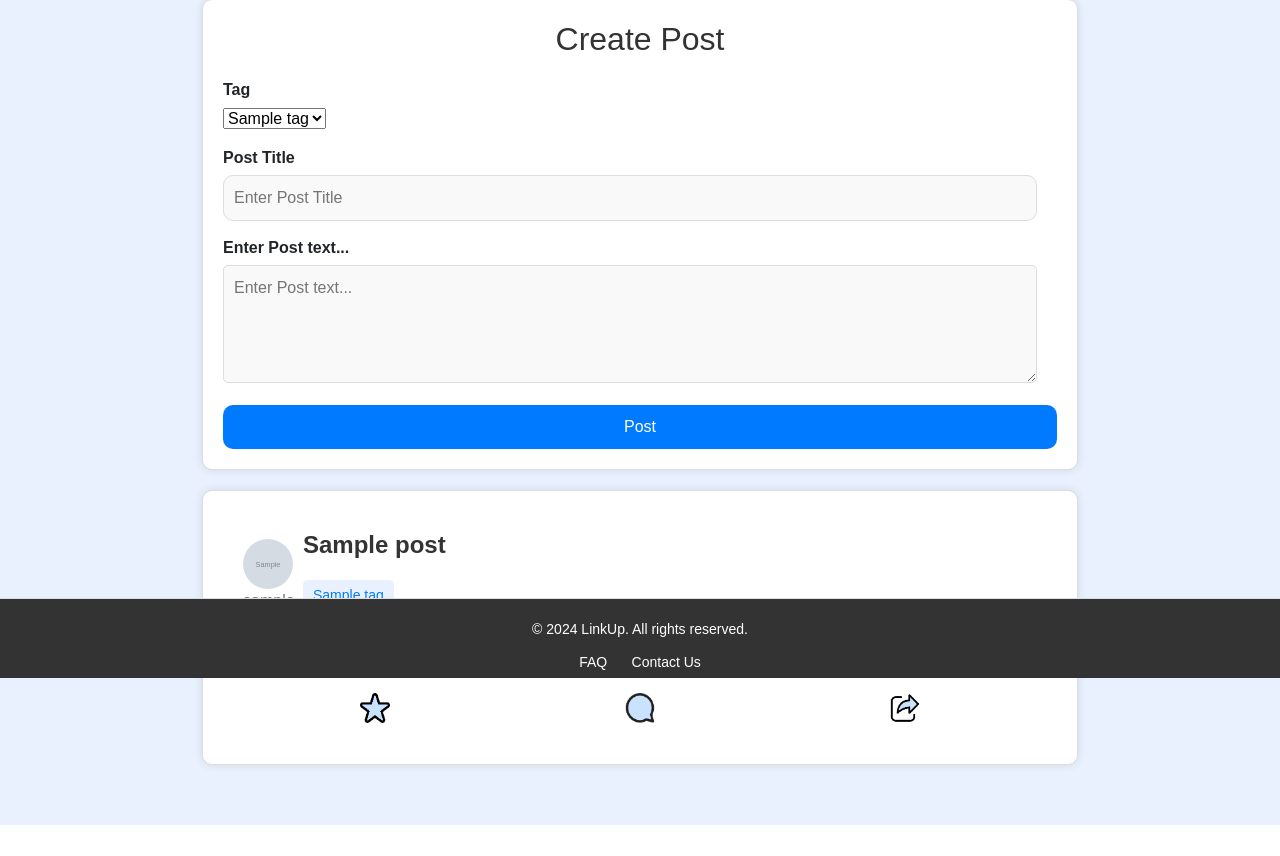
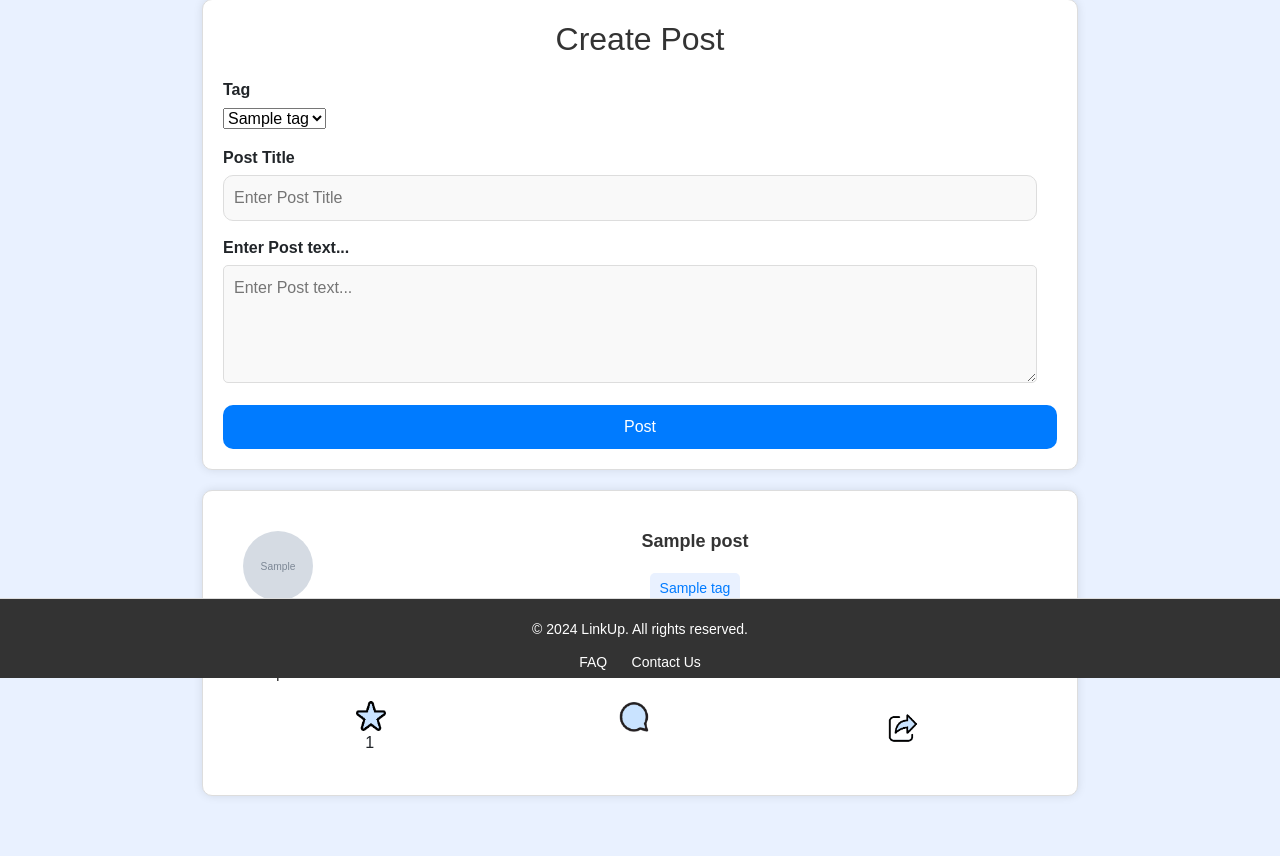
Before and after one commit to DeaconMizzi/LinkUp, a PHP site: page / in a window 1280 px wide. Shown: the part 122-978 px from the top of the page. Before the commit the page ends 947 px from the top, so only its background shows below. Run offline with PHP 8.4, Linux system fonts and the light colour scheme; tables that the repository leaves empty or names only in its code hold one stand-in row (values such as "Sample post"); grey boxes marked "Sample" are stand-in pictures.

Commit message:
Star Functionality

```diff
--- a/assets/css/styles.css
+++ b/assets/css/styles.css
@@ -261,13 +261,15 @@ header {
 /* Profile container styles */
 .profile-container {
     max-width: 900px; /* Adjusted width for consistency */
-    margin: 50px 20px; /* Added margin for spacing */
+    min-width: 600px; /* Set a minimum width */
+    margin: 50px auto; /* Center the container and add margin for spacing */
     padding: 20px;
     background-color: #fff;
     border: 2px solid #C9E3FF;
     border-radius: 10px;
     box-shadow: 0px 0px 10px rgba(0, 0, 0, 0.1);
 }
+
 
 .profile-header {
     text-align: center;
@@ -304,6 +306,9 @@ header {
     padding: 10px;
     border-radius: 5px;
     margin-top: 5px;
+    word-wrap: break-word; /* Ensure long words break and wrap within the container */
+    white-space: pre-wrap; /* Preserve whitespace and wrap the text */
+    overflow: hidden; /* Hide any overflow text */
 }
 
 .profile-actions {
@@ -769,36 +774,69 @@ header {
 
 .post-header {
     display: flex;
-    align-items: center;
+    align-items: flex-start;
     margin-bottom: 10px;
+    position: relative;
+}
+
+.post-avatar-container {
+    position: relative;
+    display: flex;
+    flex-direction: column;
+    align-items: center; /* Center the username under the picture */
 }
 
 .post-avatar {
-    width: 50px;
-    height: 50px;
+    width: 70px;
+    height: 70px;
     border-radius: 50%;
-    margin-right: 10px;
 }
 
-.post-header-content {
+.post-username {
+    margin-top: 5px;
+    margin-right: 20px;
+    font-size: 16px;
+    color: black;
+    text-align: center;
+    width: 100%; /* Ensure it takes full width of the container */
+}
+
+.post-details {
+    margin-left: 20px; /* Add space to the left */
+    flex: 1;
     display: flex;
     flex-direction: column;
-    flex: 1;
+    justify-content: center;
+    align-items: center; /* Center the tag */
 }
 
 .post-title {
-    font-size: 24px;
+    font-size: 18px;
     font-weight: bold;
-    color: #333;
-    margin: 0;
+    margin-bottom: 5px;
 }
 
-.post-username {
+.post-tag {
+    display: inline-block;
+    padding: 5px 10px;
+    background-color: #e9f1ff;
+    border-radius: 5px;
+    font-size: 14px;
+    color: #007bff;
+    margin-bottom: 10px;
+}
+.btn-star {
+    background: none;
+    border: none;
+    cursor: pointer;
+    padding: 0;
+    display: flex;
+    align-items: center;
+}
+
+.star-count {
+    margin-left: 9px;
     font-size: 16px;
-    color: #777;
-    margin: 0;
-    text-align: right;
-    align-self: flex-end;
 }
 
 .comments-section h3, .add-comment-section h3 {
--- a/index.php
+++ b/index.php
@@ -48,12 +48,29 @@ $user_id = $_SESSION['user_id'] ?? null;
 
         if ($result->num_rows > 0) {
             while ($row = $result->fetch_assoc()) {
+                // Check if the user has a profile picture; if not, use the default
+                $profile_picture = $row['profile_picture'] ? htmlspecialchars($row['profile_picture']) : '/linkup/assets/images/profile.png';
+
+                // Count the number of likes for this post
+                $star_count_sql = "SELECT COUNT(*) AS star_count FROM stars WHERE post_id = " . $row['post_id'];
+                $star_count_result = $conn->query($star_count_sql);
+                $star_count_row = $star_count_result->fetch_assoc();
+                $star_count = $star_count_row['star_count'];
+
+                // Check if the user has already liked the post
+                $is_starred = false;
+                if ($user_id) {
+                    $star_check_sql = "SELECT * FROM stars WHERE user_id = $user_id AND post_id = " . $row['post_id'];
+                    $star_check_result = $conn->query($star_check_sql);
+                    $is_starred = $star_check_result->num_rows > 0;
+                }
+
                 echo '<div class="post-container">';
                 echo '<div class="post">';
                 echo '<div class="post-header">';
                 echo '<div class="post-avatar-container">';
                 echo '<a href="profile.php?id=' . $row['user_id'] . '">';
-                echo '<img class="post-avatar" src="' . htmlspecialchars($row['profile_picture']) . '" alt="Profile Picture">';
+                echo '<img class="post-avatar" src="' . $profile_picture . '" alt="Profile Picture">';
                 echo '</a>';
                 echo '<div class="post-username">' . htmlspecialchars($row["username"]) . '</div>';
                 echo '</div>';
@@ -64,7 +81,13 @@ $user_id = $_SESSION['user_id'] ?? null;
                 echo '</div>';
                 echo '<div class="post-content"><p>' . htmlspecialchars($row["content"]) . '</p></div>';
                 echo '<div class="post-actions">';
-                echo '<button class="btn-star"><img src="/linkup/assets/images/star.png" alt="Star"></button>';
+                echo '<form action="actions/add_star.php" method="post" class="star-form">';
+                echo '<input type="hidden" name="post_id" value="' . $row['post_id'] . '">';
+                echo '<button type="submit" class="btn-star">';
+                echo '<img src="/linkup/assets/images/' . ($is_starred ? 'starred.png' : 'star.png') . '" alt="Star">';
+                echo '</button>';
+                echo '<span class="star-count">' . $star_count . '</span>';
+                echo '</form>';
                 echo '<a href="post.php?id=' . $row["post_id"] . '"><button class="btn-comment"><img src="/linkup/assets/images/comment.png" alt="Comment"></button></a>';
                 echo '<button class="btn-share" onclick="sharePost(\'https://yourdomain.com/post/' . $row["post_id"] . '\')"><img src="/linkup/assets/images/share.png" alt="Share"></button>';
                 echo '</div>';
```
Also changed, not shown: actions/add_star.php (added, +29 -0 lines), assets/images/starred.png (added).
